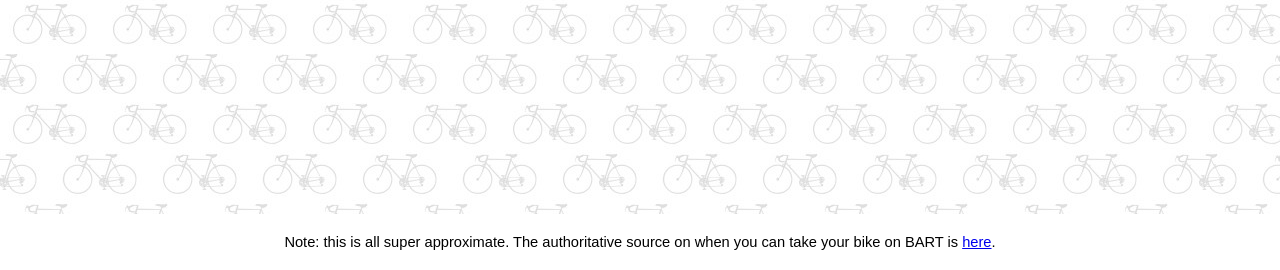
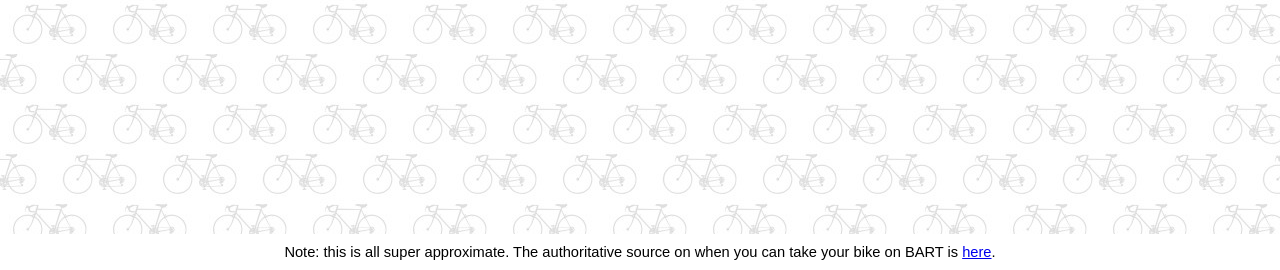
Before and after one commit to aldeka/bartbikes, a Flask app: page / in a window 1280 px wide. Shown: the part 530-800 px from the top of the page. Run offline with Flask 2, Linux system fonts and the light colour scheme.

Commit message:
style tweak

```diff
--- a/templates/index.html
+++ b/templates/index.html
@@ -27,7 +27,7 @@
 
         #footer {
             font-size: 11pt;
-            padding: 20px 0;
+            padding: 10px 0;
             width: 100%;
             background: white;
             font-weight: normal;
```
